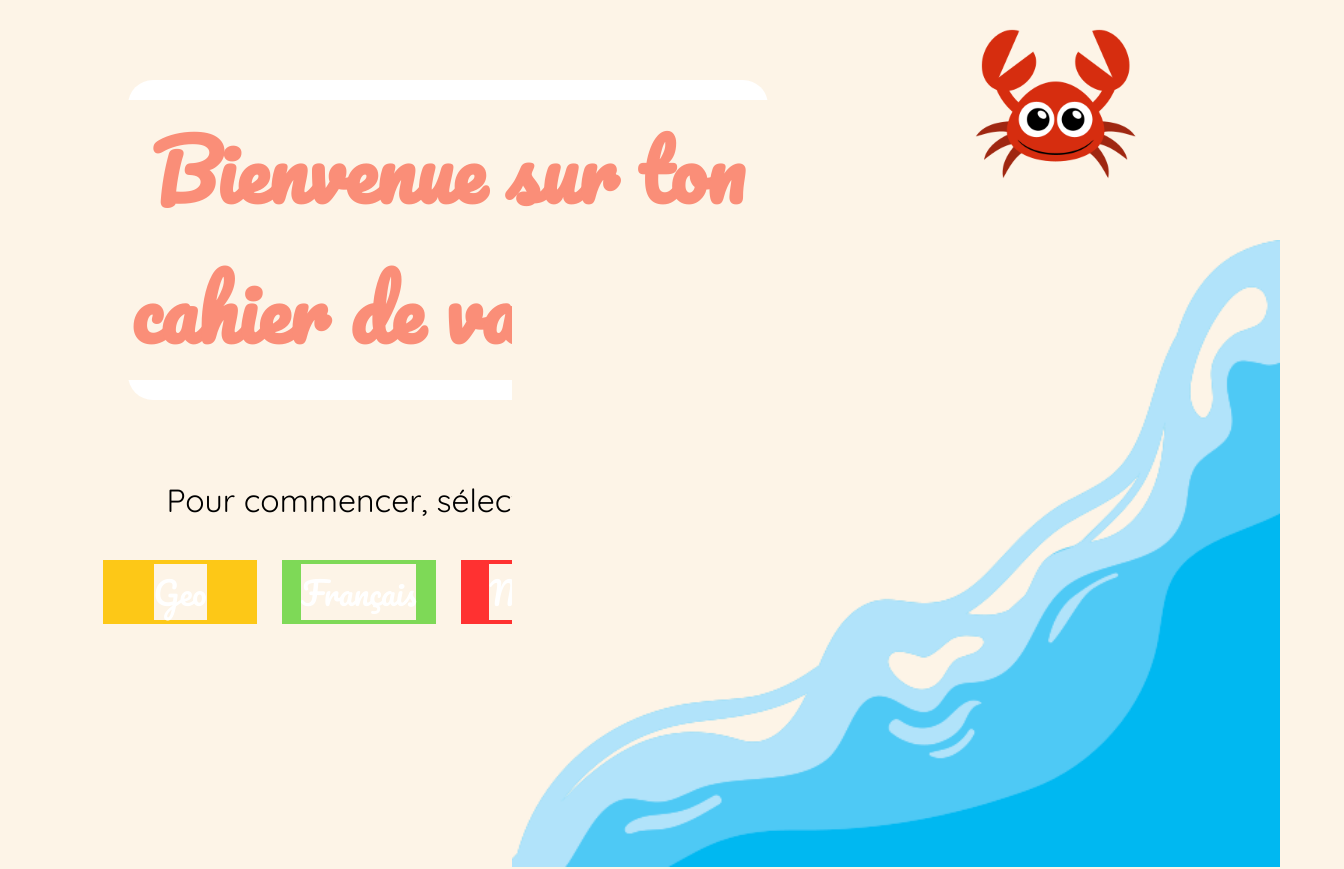
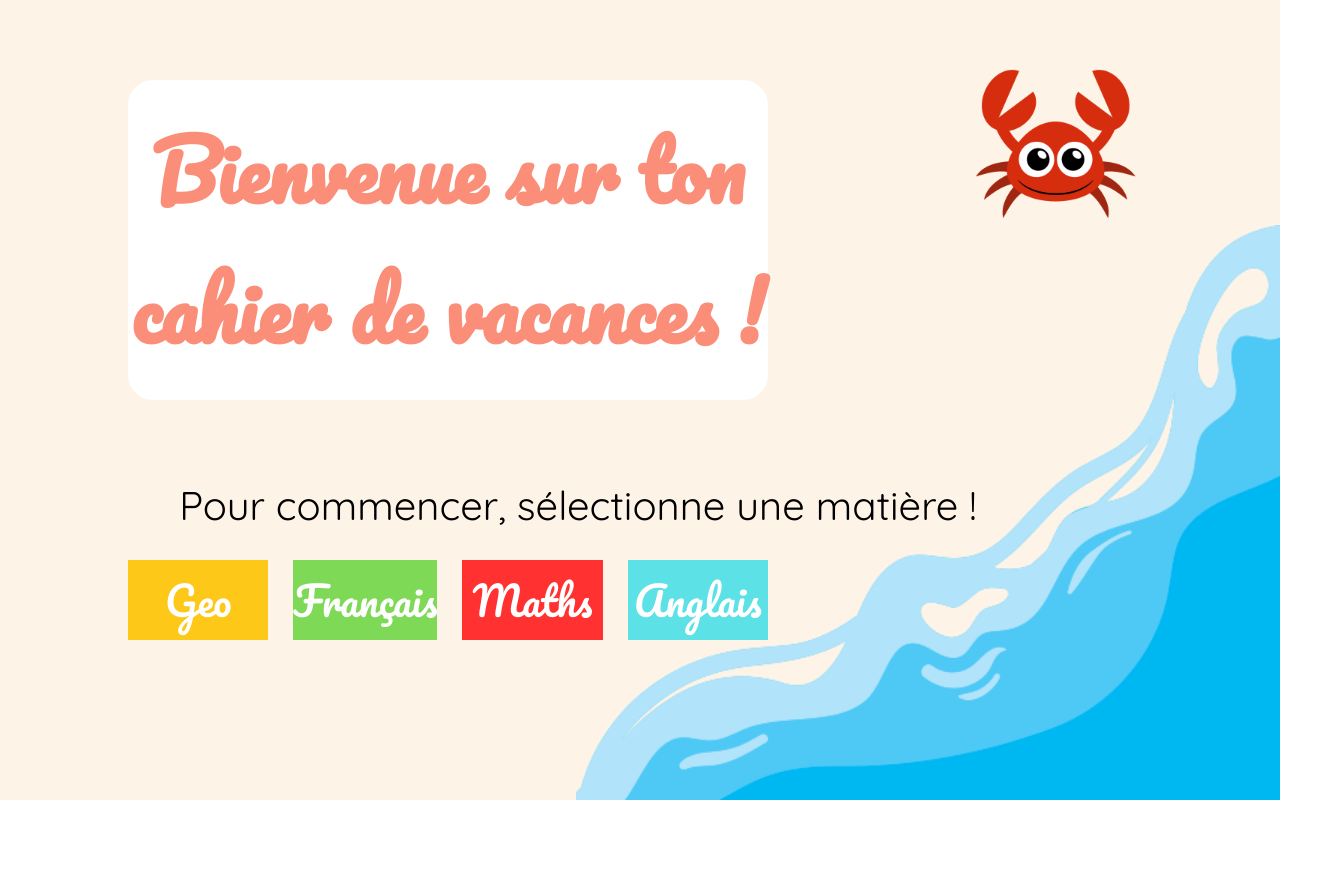
Before and after one commit to MathieuMrt/Mon-cahier-de-vacances, a React (Vite) app: page / in a window 1280 px wide. Shown: the top 869 px of the page, 1344 px wide, since content can reach past the window. After the commit the page ends 800 px from the top, so only its background shows below. Built offline with nearby package versions, Linux system fonts and the light colour scheme.

Commit message:
Home Page Terminée CV1

```diff
--- a/src/App.scss
+++ b/src/App.scss
@@ -1,15 +1,14 @@
-@import url('https://fonts.googleapis.com/css2?family=Pacifico&family=Quicksand:wght@300;400;500;600;700&display=swap');
+@import url("https://fonts.googleapis.com/css2?family=Pacifico&family=Quicksand:wght@300;400;500;600;700&display=swap");
 
-$geoColor: #FDC817;
-$francaisColor: #7ED957;
-$mathsColor: #FF3131;
-$anglaisColor: #5CE1E6;
-$backGroundColor: #FDF4E7;
-$titleColor: #FA8E78;
-$white: #FFFFFF;
-$titleFont: 'Pacifico', cursive;
-$textFont: 'Quicksand', sans-serif;
-
+$geoColor: #fdc817;
+$francaisColor: #7ed957;
+$mathsColor: #ff3131;
+$anglaisColor: #5ce1e6;
+$backGroundColor: #fdf4e7;
+$titleColor: #fa8e78;
+$white: #ffffff;
+$titleFont: "Pacifico", cursive;
+$textFont: "Quicksand", sans-serif;
 
 * {
   margin: 0;
@@ -18,7 +17,10 @@ $textFont: 'Quicksand', sans-serif;
   box-sizing: border-box;
   text-decoration: none;
   list-style: none;
-    background-color: $backGroundColor
+}
+
+#root {
+  background-color: $backGroundColor;
 }
 
 @import "./components/HomePage/HomePage.scss";
--- a/src/components/Geographie/Geographie.scss
+++ b/src/components/Geographie/Geographie.scss
@@ -1,12 +1,11 @@
 .geographie {
-
 }
 
 .Consigne {
   border-radius: 8%;
   margin: 5em auto;
   width: 60%;
-    height:75vh;
+  height: 75vh;
   background-color: $white;
   display: flex;
   flex-direction: column;
@@ -19,21 +18,18 @@
     background-color: $white;
     margin-top: 30%;
     text-align: center;
-
   }
 
   &_h2 {
     background-color: $white;
     font-family: $textFont;
     font-size: 1.8rem;
-
   }
 
   &_p {
     background-color: $white;
     font-family: $textFont;
     font-size: 1.5rem;
-
   }
 
   &_img {
@@ -45,25 +41,19 @@
   }
 
   &_button {
-        background-color:$geoColor;
-        border-radius:35px;
-        display:inline-block;
-        color:#ffffff;
-        font-family:$titleFont;
-        font-size:1.8rem;
-        padding:14px 50px;
-        text-decoration:none;
-
+    background-color: $geoColor;
+    border-radius: 35px;
+    display: inline-block;
+    color: #ffffff;
+    font-family: $titleFont;
+    font-size: 1.8rem;
+    padding: 14px 50px;
+    text-decoration: none;
+  }
 }
 
-}
-
-
-
 .reponse-drapeau {
-
 }
 
 .reponse-capitale {
-
 }
--- a/src/components/HomePage/HomePage.scss
+++ b/src/components/HomePage/HomePage.scss
@@ -1,5 +1,4 @@
 .home {
-  background-color: $backGroundColor;
   width: 100vw;
   height: 100vh;
 
@@ -22,19 +21,9 @@
   .start-texte {
     position: absolute;
     font-family: $textFont;
-    font-size: 2rem;
-    left: 13%;
+    font-size: 2.5rem;
+    left: 14%;
     top: 60%;
-  }
-
-  .navbar {
-    position: absolute;
-    width: 100%;
-    height: 100%;
-    font-family: $titleFont;
-    font-size: 2em;
-    left: 5%;
-    top: 70%;
   }
 
   a {
@@ -42,18 +31,24 @@
   }
 
   .navbar-button {
+    position: absolute;
+    font-family: $titleFont;
+    font-size: 2.5rem;
+    z-index: 1;
     display: flex;
     justify-content: center;
-    width: 60%;
-    height: 8%;
+    width: 50%;
+    height: 10%;
     gap: 25px;
+    left: 10%;
+    top: 70%;
   }
 
   .geographie {
     display: flex;
     justify-content: center;
     align-items: center;
-    width: 20%;
+    width: 30%;
     background-color: $geoColor;
   }
 
@@ -61,7 +56,7 @@
     display: flex;
     justify-content: center;
     align-items: center;
-    width: 20%;
+    width: 30%;
     background-color: $francaisColor;
   }
 
@@ -69,7 +64,7 @@
     display: flex;
     justify-content: center;
     align-items: center;
-    width: 20%;
+    width: 30%;
     background-color: $mathsColor;
   }
 
@@ -77,7 +72,8 @@
     display: flex;
     justify-content: center;
     align-items: center;
-    width: 20%;
+    width: 30%;
+    height: 100%;
     background-color: $anglaisColor;
   }
 
@@ -85,13 +81,13 @@
     position: absolute;
     width: 15%;
     left: 75%;
-    bottom: 75%;
+    bottom: 70%;
   }
 
   .image-vague {
     position: absolute;
-    width: 60%;
-    left: 40%;
-    top: 30%;
+    width: 55%;
+    bottom: 0;
+    right: 0;
   }
 }
```
Lines whose indentation alone changed are shown as unchanged.
